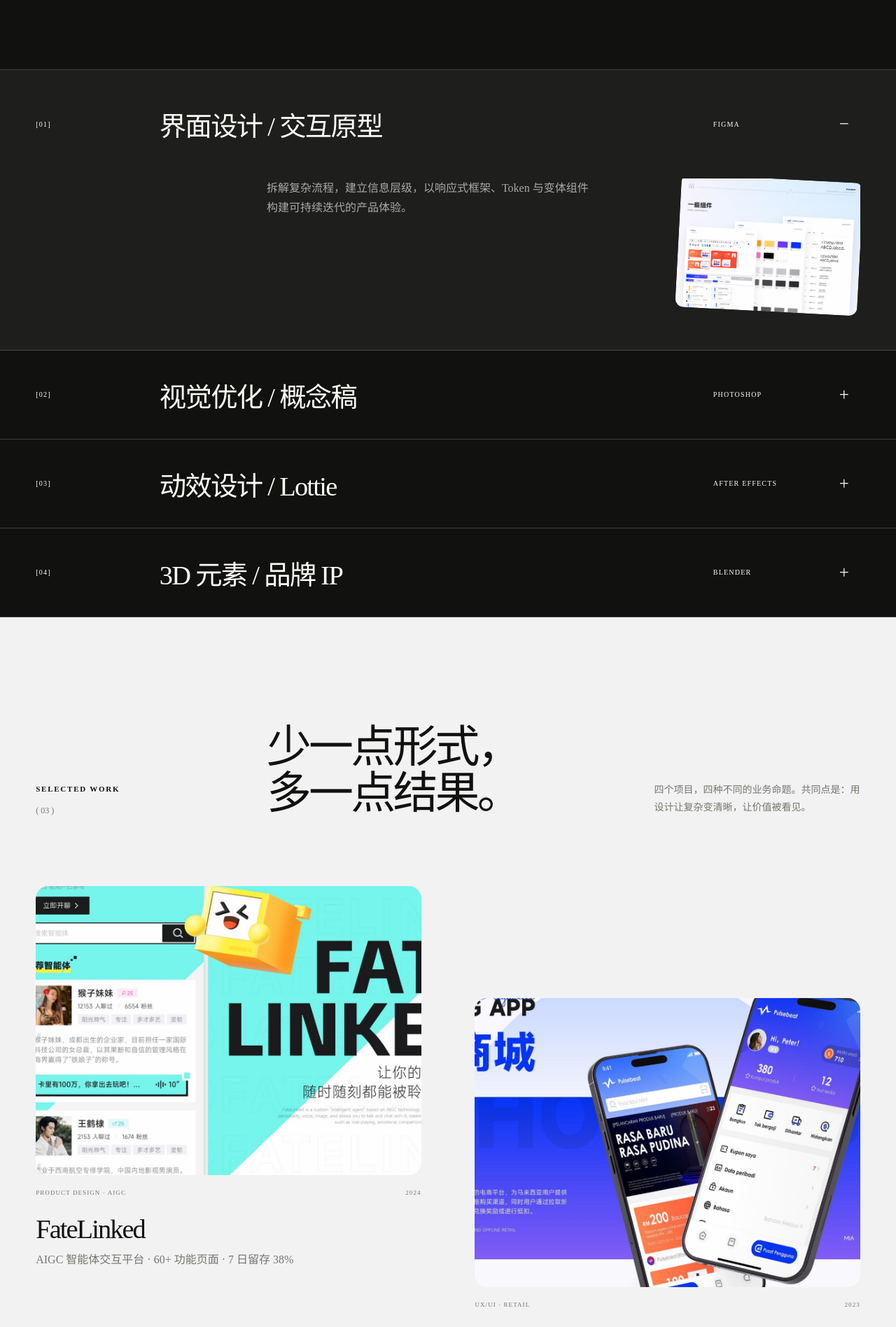
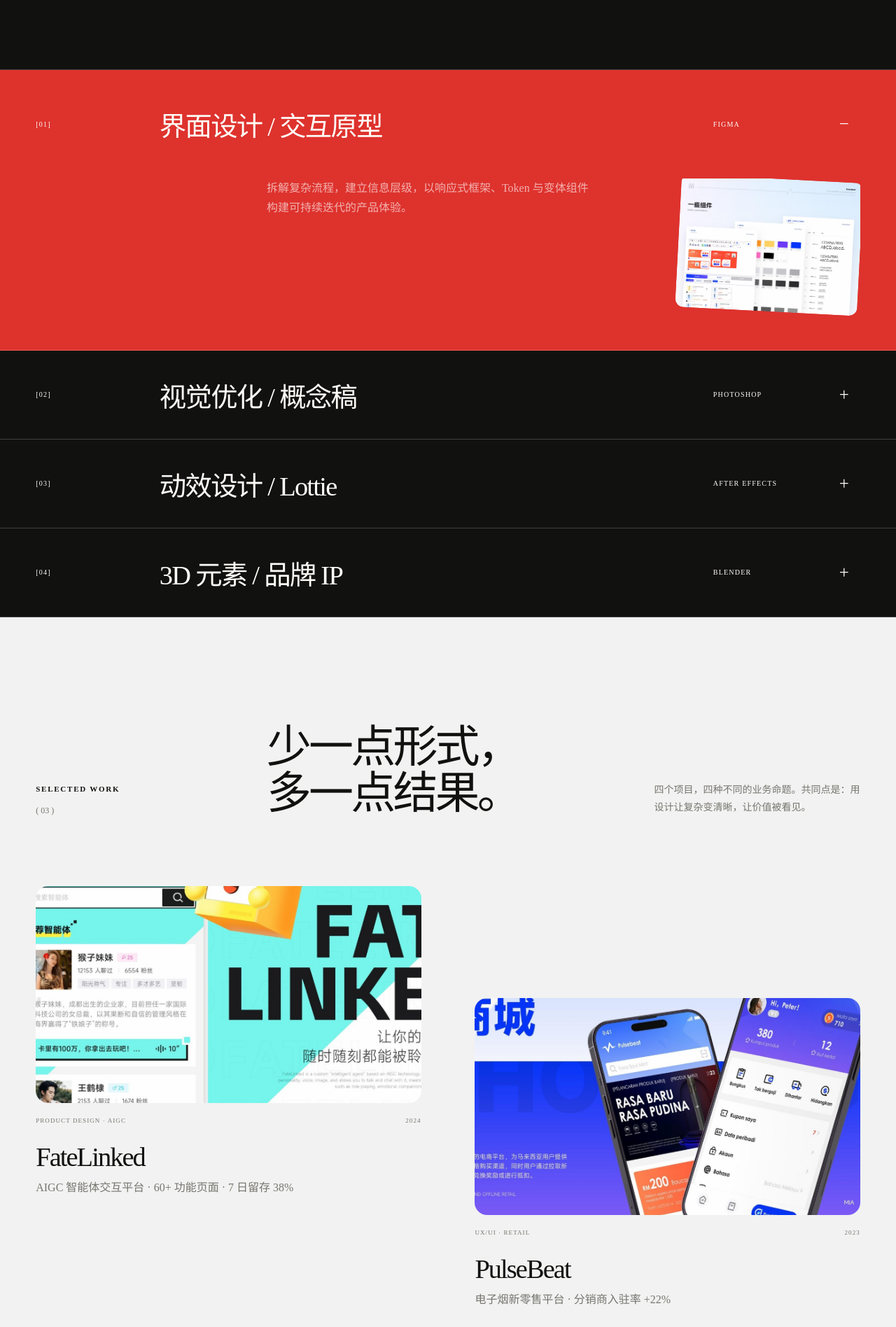
Before and after one commit to Miaaaa857/profile, a React (Vite) app: page / in a window 1280 px wide. Shown: the part 2704-4600 px from the top of the page at 70% size. Built offline with nearby package versions, Linux system fonts and the light colour scheme.

Commit message:
Update project ratio and service hover

```diff
--- a/src/styles/global.css
+++ b/src/styles/global.css
@@ -111,7 +111,7 @@ i { font-style: normal; }
 .skills .section-heading > p, .skills .section-index { color: rgba(255, 255, 255, .55); }
 .skills-list { border-top: 1px solid rgba(255, 255, 255, .2); }
 .skill-row { border-bottom: 1px solid rgba(255, 255, 255, .2); overflow: hidden; transition: background .6s var(--ease); }
-.skill-row:hover, .skill-row.is-active { background: rgba(255, 255, 255, .055); }
+.skill-row:hover, .skill-row.is-active { background: #de322d; }
 .skill-row > button { width: 100%; height: 126px; padding: 0 var(--gutter); display: grid; grid-template-columns: 15% 1fr 180px 30px; align-items: center; border: 0; background: none; text-align: left; cursor: pointer; transition: height .7s var(--ease); }
 .skill-row.is-active > button { height: 155px; }
 .skill-number, .skill-tool { font-size: 10px; letter-spacing: .12em; }
@@ -124,7 +124,7 @@ i { font-style: normal; }
 
 .project-grid { display: grid; grid-template-columns: 1fr 1fr; column-gap: clamp(28px, 6vw, 110px); row-gap: 130px; align-items: start; }
 .project-card:nth-child(even) { margin-top: 160px; }
-.project-visual { position: relative; overflow: hidden; aspect-ratio: 4 / 3; border-radius: var(--radius-media-md); background: var(--surface); }
+.project-visual { position: relative; overflow: hidden; aspect-ratio: 16 / 9; border-radius: var(--radius-media-md); background: var(--surface); }
 .project-visual img { width: 100%; height: 100%; object-fit: cover; transition: transform .8s var(--ease); }
 .project-card:hover .project-visual img { transform: scale(1.035); }
 .project-open { position: absolute; right: 22px; top: 22px; width: 54px; height: 54px; display: grid; place-items: center; border-radius: 50%; background: var(--white); font-size: 18px; transform: scale(0); transition: transform .6s var(--ease); }
```
